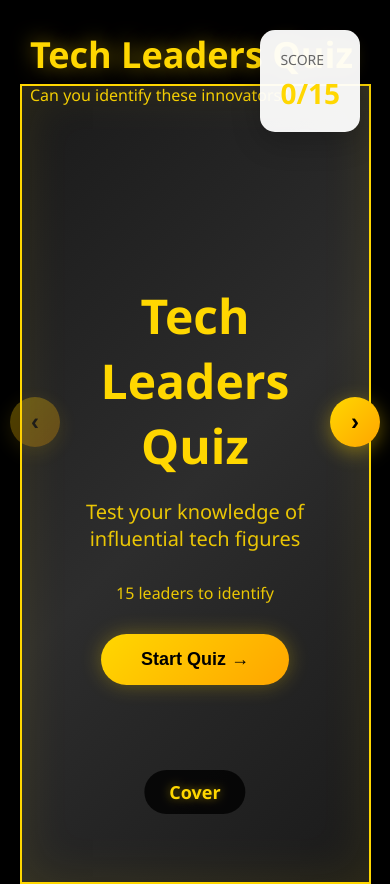
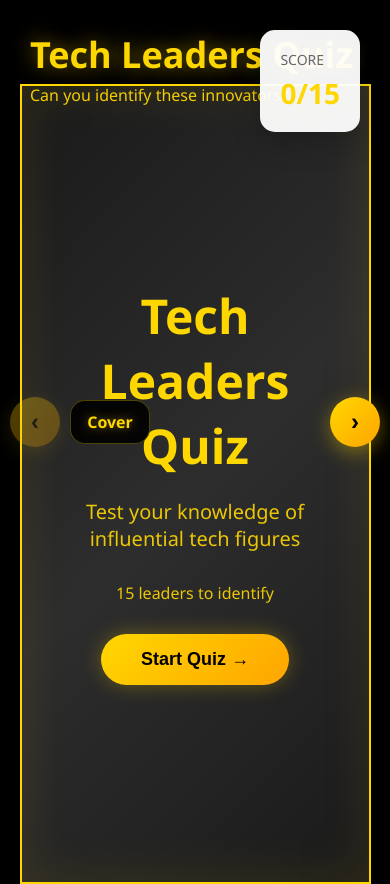
Before and after one commit to pravinva/genie-edge-demo, a plain HTML site: page flipbook.html in a window 390 px wide. Drawn offline with Linux system fonts and the light colour scheme.

Commit message:
Move page indicator (1 of 15, etc) to left side of carousel

```diff
--- a/flipbook.html
+++ b/flipbook.html
@@ -288,17 +288,21 @@
 
         .page-indicator {
             position: fixed;
-            bottom: 30px;
-            left: 50%;
-            transform: translateX(-50%);
-            font-size: 18px;
+            top: 50%;
+            left: 120px;
+            transform: translateY(-50%);
+            font-size: 20px;
             font-weight: bold;
             color: #FFD700;
-            background: rgba(0, 0, 0, 0.8);
-            padding: 10px 25px;
-            border-radius: 25px;
+            background: rgba(0, 0, 0, 0.9);
+            padding: 15px 20px;
+            border-radius: 15px;
             z-index: 100;
             text-shadow: 0 0 10px rgba(255, 215, 0, 0.5);
+            border: 1px solid rgba(255, 215, 0, 0.3);
+            writing-mode: horizontal-tb;
+            min-width: 100px;
+            text-align: center;
         }
 
         /* Score */
@@ -387,6 +391,9 @@
 
         /* Mobile responsive */
         @media (max-width: 1250px) {
+            .page-indicator {
+                left: 100px;
+            }
             .flipbook {
                 width: 600px;
                 height: 800px;
@@ -419,6 +426,13 @@
 
             .nav-next {
                 right: 10px;
+            }
+
+            .page-indicator {
+                left: 70px;
+                font-size: 16px;
+                padding: 10px 15px;
+                min-width: 80px;
             }
             .flipbook {
                 width: 90vw;
```
